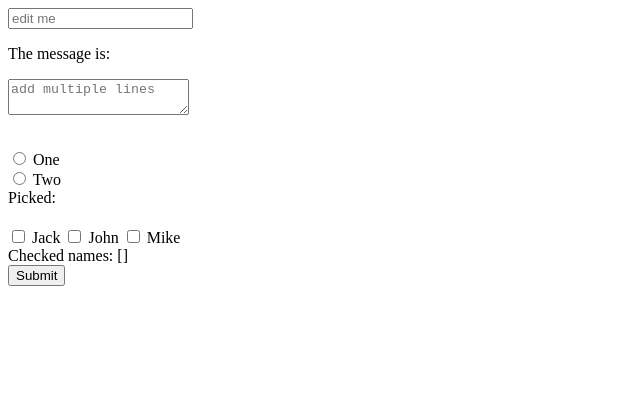
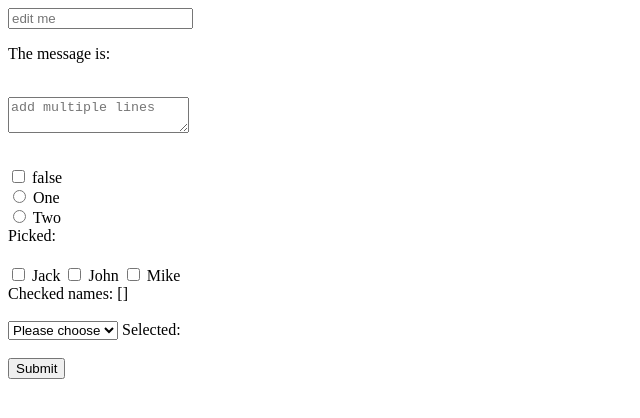
Before and after one commit to Amengka/VueDemo, a plain HTML site: page FormInputBinding/index.html in a window 1280 px wide. Shown: the whole page, without its empty margins (0-640 px from the left). Drawn offline with nearby package versions, Linux system fonts and the light colour scheme.

Commit message:
FormInputBinding

```diff
--- a/FormInputBinding/app.js
+++ b/FormInputBinding/app.js
@@ -4,7 +4,9 @@ var app = new Vue({
 		message: "",
 		message2: "",
 		checkedNames: [],
-		picked: ""
+		checked: false,
+		picked: "",
+		selected: ''
 	},
 	methods: {
 		submit:function(){
--- a/FormInputBinding/index.html
+++ b/FormInputBinding/index.html
@@ -7,14 +7,25 @@
 	<body>
 
 		<div id = "app">
+			<!--  文本-->
 			<input v-model = "message" placeholder="edit me">
 			<p>The message is: {{message}}</p>
 
+			<br>
+
+			<!-- 多行文本-->
 			<textarea v-model = "message2" placeholder="add multiple lines"></textarea>
 			<p style="white-space: pre-line;">{{ message2 }}</p>
 
 			<br>
 
+			<!-- 单个复选框 binding with boolean variable-->
+			<input type="checkbox" id="checkbox" v-model="checked">
+			<label for="checkbox">{{ checked }}</label>
+
+			<br>
+
+			<!-- 单选按钮-->
 			<input type="radio" id="one" value="One" v-model="picked">
 			<label for="one">One</label>
 			<br>
@@ -23,6 +34,8 @@
 			<br>
 			<span>Picked: {{ picked }}</span>
 			<br>
+
+			<!--多个复选框-->
 
 			<div style = "margin-top: 20px;">
 				<input type="checkbox" id="jack" value="Jack" v-model="checkedNames">
@@ -35,6 +48,20 @@
 				<span>Checked names: {{ checkedNames }}</span>
 			</div>
 
+			<br>
+
+			<div>
+				<select v-model = "selected">
+					<option disabled value="">Please choose</option>
+					<option>A</option>
+					<option>B</option>
+					<option>C</option>
+				</select>
+				<span>Selected: {{selected}}</span>
+			</div>
+
+			<br>
+
 			<button @click = "submit">Submit</button>
 
 		</div>
```
